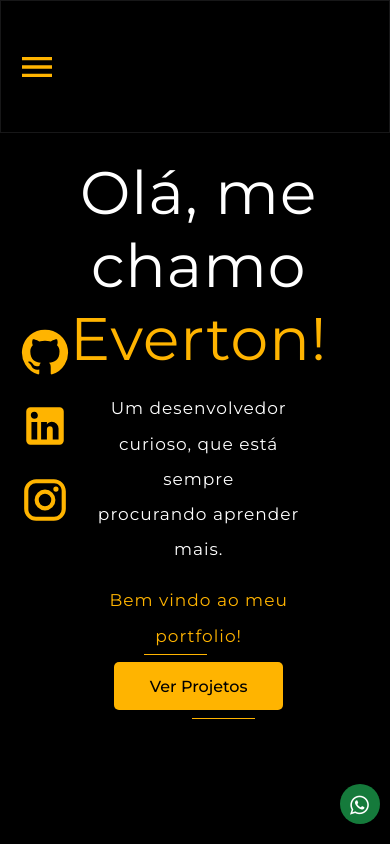
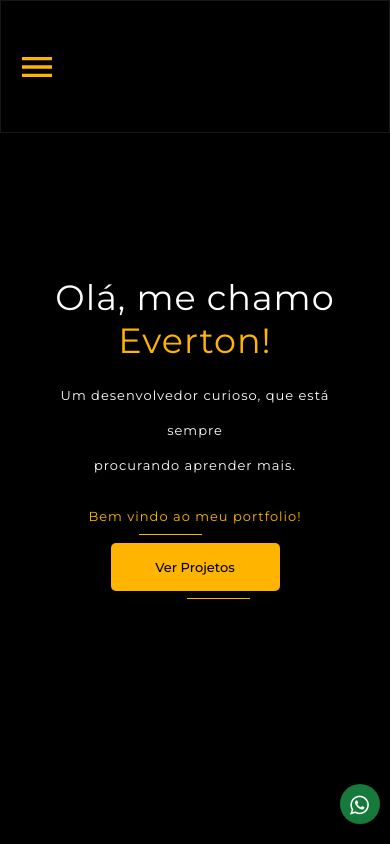
Before and after one commit to EvertonCarvalho1/portfolio-app, a React (Create React App) app: page / in a window 390 px wide. Shown: the top 844 px of the page. Built offline with nearby package versions, Linux system fonts and the light colour scheme.

Commit message:
mobile version home component

```diff
--- a/src/components/HeaderTest/styles.ts
+++ b/src/components/HeaderTest/styles.ts
@@ -1,10 +1,6 @@
 import styled from "styled-components";
 
 export const Container = styled.div`
-    .amano{
-        background-color: red;
-    }
-
 
     .mobileHeader{
         height: 131px;
--- a/src/pages/Home/styles.ts
+++ b/src/pages/Home/styles.ts
@@ -4,14 +4,7 @@ export const Container = styled.div`
     position: relative;
     padding: 0 70px 0 20px;
 
-    > svg{
-        position: absolute;
-        font-size: 200px;
-        color: #000000;
-        bottom: -216px;
-        left: 50%;
-        transform: translate(-50%, -50%);
-    }
+
     .containerHome{
         display: flex;
 
@@ -70,4 +63,80 @@ export const Container = styled.div`
             }
         }
     }
+
+
+    @media (max-width: 900px){
+
+        padding: 0 20px 0 20px;
+
+        .buttonSeeProjects{
+            font-size: 13px !important;
+        }
+
+        .containerHome{
+            display: flex;
+            justify-content: center !important;
+
+            .socialMedia{
+                display: none;
+            }
+
+            .containerText{
+            display: flex;
+            flex-direction: column;
+            align-items: center;
+            justify-content: center;
+            align-items: center;
+            margin: 225px auto ;
+            text-align: center;
+            width: 100%;
+            max-width: 1156px;
+            height: 425px;
+
+
+            .homeTextContainer{
+            display: flex;
+            flex-direction: column;
+            justify-content: center;
+            align-items: center;
+            color: #FFF;
+                h1{
+                    font-size: 35px;
+                    font-weight: 400;
+                    text-align: center;
+                    span{
+                        color: #FFB400;
+                    }
+                }
+                .homeDescription{
+                    margin: 16px 16px 0px;
+                    h1{
+                        line-height: 2.2rem;
+                        font-size: 13px;
+                        font-weight: normal;
+                    }
+                }
+
+                h3{
+                    line-height: 24px;
+                    margin-top: 16px;
+                    text-align: center;
+                    color: #FFF;
+                }
+    }
+
+    .welcomeText{
+            h1{
+                line-height: 2.2rem;
+                font-size: 13px;
+                color: #FFB400;
+                font-weight: normal;
+                margin: 16px 0px 0px 0px;
+                }
+            }
+        }
+    }
+
+
+    }
 `;
```
